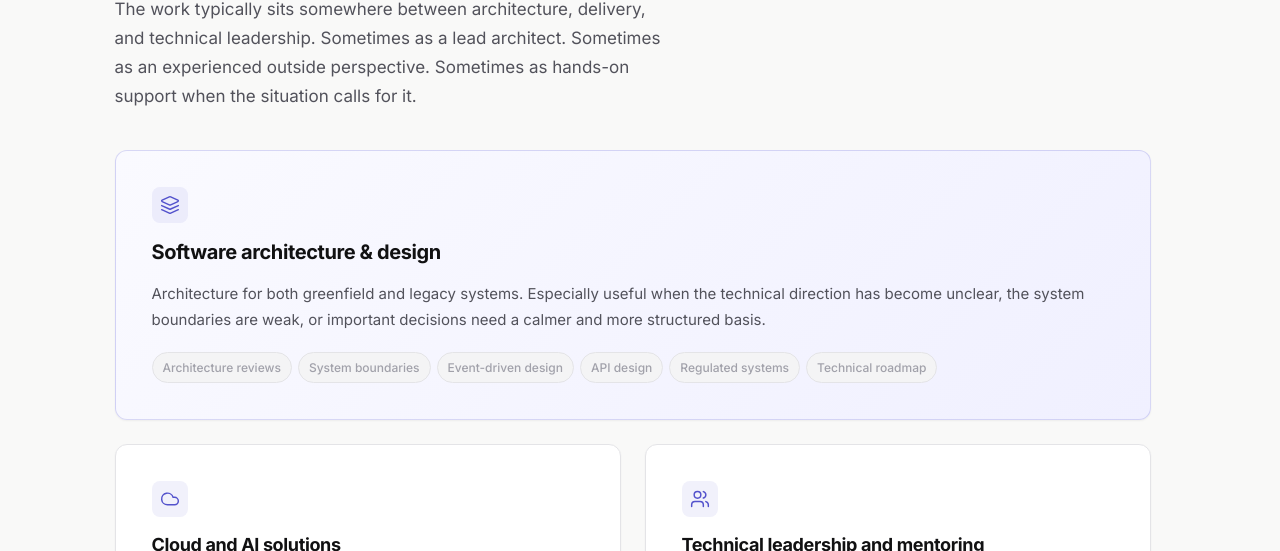
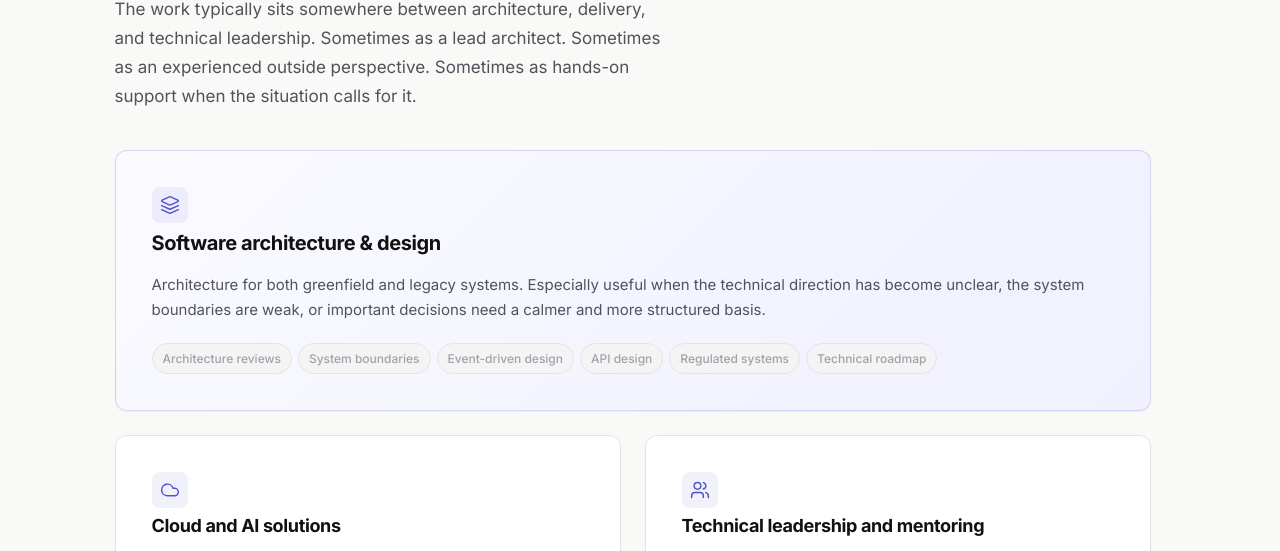
Before and after one commit to jeckyl2010/comtech-site, an Astro site: page /services in a window 1280 px wide. Shown: the part 245-796 px from the top of the page. Built offline with nearby package versions, Linux system fonts and the light colour scheme; Astro itself is replaced by a stand-in of ours.

Commit message:
Services cards: tighten icon-to-title gap

```diff
--- a/src/pages/services.astro
+++ b/src/pages/services.astro
@@ -57,8 +57,10 @@ const services = [
     <div class="svc-grid">
       {services.map((s, i) => (
         <div class={`svc-card${i === 0 ? ' svc-featured' : ''}`}>
-          <div class="svc-icon" set:html={s.icon} />
-          <h3 class="svc-title">{s.name}</h3>
+          <div class="svc-header">
+            <div class="svc-icon" set:html={s.icon} />
+            <h3 class="svc-title">{s.name}</h3>
+          </div>
           <p class="svc-desc">{s.description}</p>
           <div class="svc-tags">
             {s.tags.map(tag => <span class="tag">{tag}</span>)}
@@ -105,6 +107,11 @@ const services = [
     grid-template-columns: repeat(2, 1fr);
     gap: 1.5rem;
     margin-top: 2.5rem;
+  }
+  .svc-header {
+    display: flex;
+    flex-direction: column;
+    gap: 0.4rem;
   }
   .svc-card {
     background: var(--surface);
```
